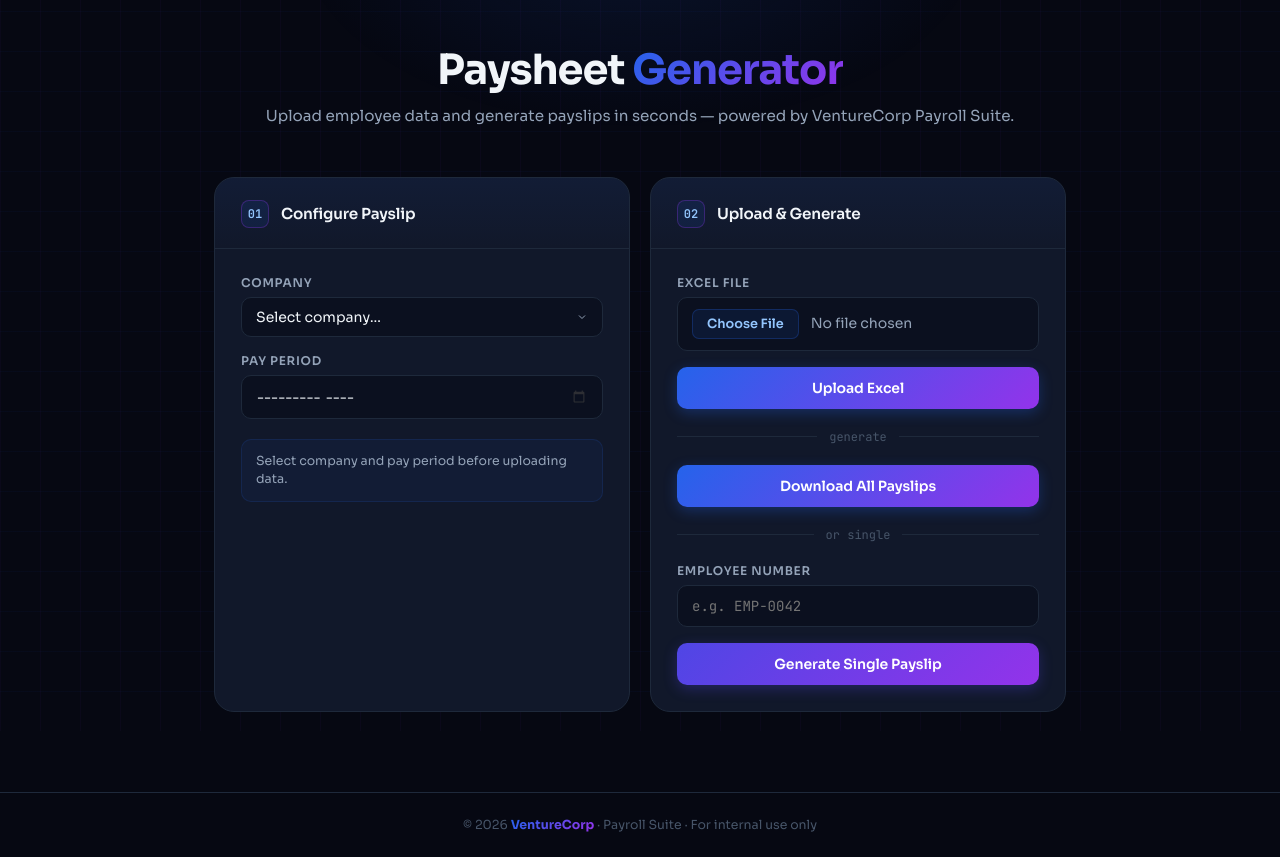
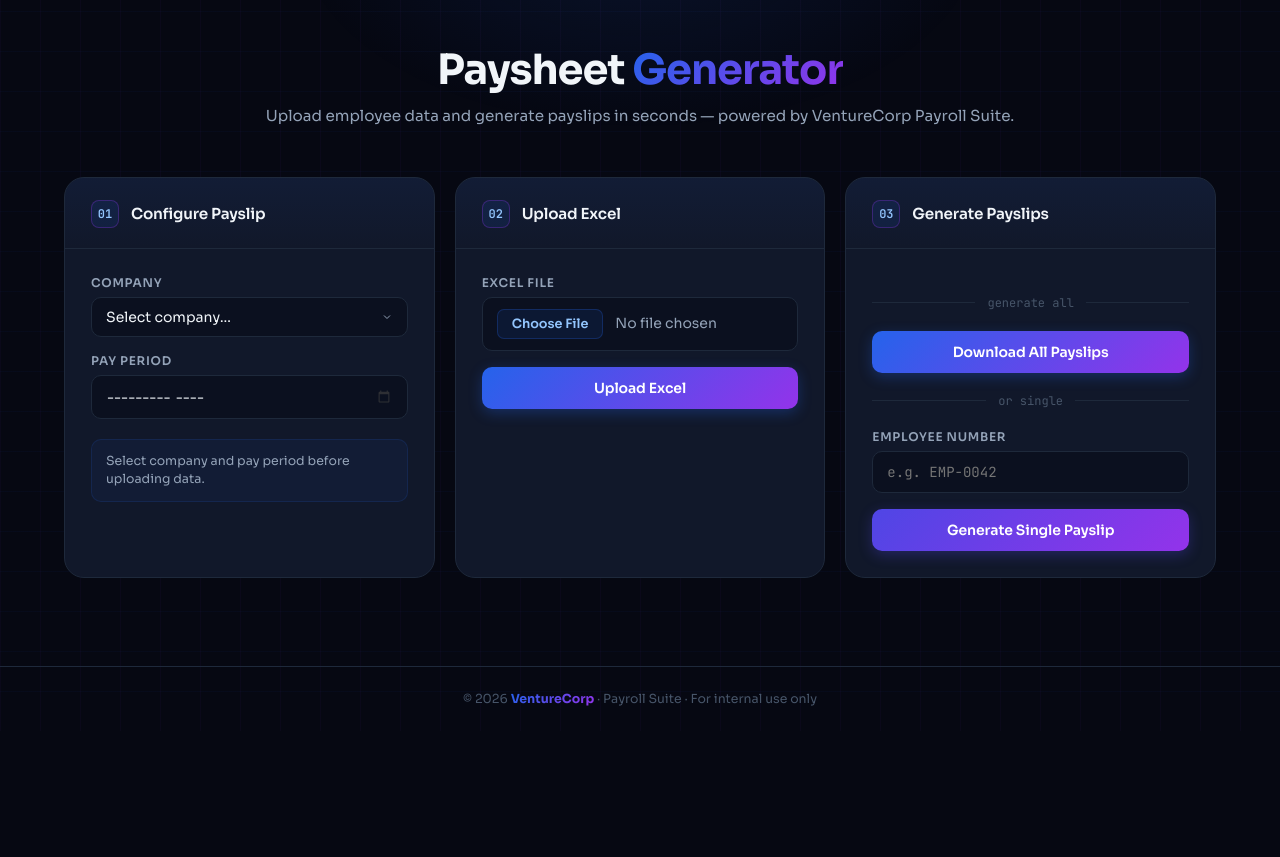
Before and after one commit to RehanOP007/PaySheetProcessor, a Flask app: page / in a window 1280 px wide. Shown: the part 69-926 px from the top of the page. After the commit the page ends 775 px from the top, so only its background shows below. Run offline with Flask 3, Linux system fonts and the light colour scheme; parts of the project's set-up code (start-up, migrations or seed data) failed here and were passed over.

Commit message:
dev update

```diff
--- a/templates/index.html
+++ b/templates/index.html
@@ -65,7 +65,7 @@
       position: relative;
       z-index: 1;
       width: 100%;
-      max-width: 900px;
+      max-width: 1200px;
       padding: 48px 24px 80px;
     }
 
@@ -116,8 +116,8 @@
     .page-header h1 em { font-style: normal; background: linear-gradient(135deg, var(--accent-blue), var(--accent-purple)); -webkit-background-clip: text; -webkit-text-fill-color: transparent; background-clip: text; }
     .page-header p { color: var(--subtext); font-size: 0.95rem; }
 
-    .steps { display: grid; grid-template-columns: 1fr 1fr; gap: 20px; }
-    @media (max-width: 640px) { .steps { grid-template-columns: 1fr; } }
+    .steps { display: grid; grid-template-columns: repeat(auto-fit, minmax(320px, 1fr)); gap: 20px; }
+    @media (max-width: 740px) { .steps { grid-template-columns: 1fr; } }
 
     .card { background: var(--card); border: 1px solid var(--border); border-radius: 20px; overflow: hidden; animation: fadeUp 0.6s ease both; }
     .card:nth-child(2) { animation-delay: 0.1s; }
@@ -337,6 +337,10 @@ document.addEventListener("DOMContentLoaded", () => {
   if (uploaded === "true") {
     fileInput.disabled = true;
     fileInput.style.opacity = "0.7";
+    uploadBtn.disabled = true;
+    uploadBtn.textContent = "File already Uploaded";
+    uploadBtn.style.opacity = "0.7";
+    uploadBtn.style.cursor = "not-allowed";
 
     fileInput.value = "";
     fileInput.placeholder = "File uploaded ✓";
@@ -350,16 +354,32 @@ document.addEventListener("DOMContentLoaded", () => {
 
   companyEl.addEventListener("change", () => {
     localStorage.removeItem("file_uploaded");
+
     saveConfig();
     toggleButtons();
+
     fileInput.disabled = false;
+    fileInput.style.opacity = "1";
+
+    uploadBtn.disabled = false;
+    uploadBtn.textContent = "Upload Excel";
+    uploadBtn.style.opacity = "1";
+    uploadBtn.style.cursor = "pointer";
   });
 
   periodEl.addEventListener("change", () => {
     localStorage.removeItem("file_uploaded");
+
     saveConfig();
     toggleButtons();
+
     fileInput.disabled = false;
+    fileInput.style.opacity = "1";
+
+    uploadBtn.disabled = false;
+    uploadBtn.textContent = "Upload Excel";
+    uploadBtn.style.opacity = "1";
+    uploadBtn.style.cursor = "pointer";
   });
 
 });
@@ -425,12 +445,11 @@ document.addEventListener("DOMContentLoaded", () => {
         </div>
       </div>
 
-
-  <!-- STEP 2: UPLOAD + GENERATE -->
+      <!-- STEP 2: UPLOAD Excel -->
       <div class="card">
         <div class="card-header">
           <div class="step-num">02</div>
-      <h2>Upload & Generate</h2>
+          <h2>Upload Excel</h2>
         </div>
         <div class="card-body">
 
@@ -450,7 +469,18 @@ document.addEventListener("DOMContentLoaded", () => {
             </button>
           </form>
 
-      <div class="divider"><span>generate</span></div>
+        </div>
+      </div>
+
+      <!-- STEP 3: GENERATE PAYSLIPS -->
+      <div class="card">
+        <div class="card-header">
+          <div class="step-num">03</div>
+          <h2>Generate Payslips</h2>
+        </div>
+        <div class="card-body">
+
+          <div class="divider"><span>generate all</span></div>
 
           <!-- GENERATE FORM -->
           <form action="/generate" method="post" onsubmit="return attachConfig(this)">
```
Also changed, not shown: 1 other file. Lines whose indentation alone changed are shown as unchanged.
